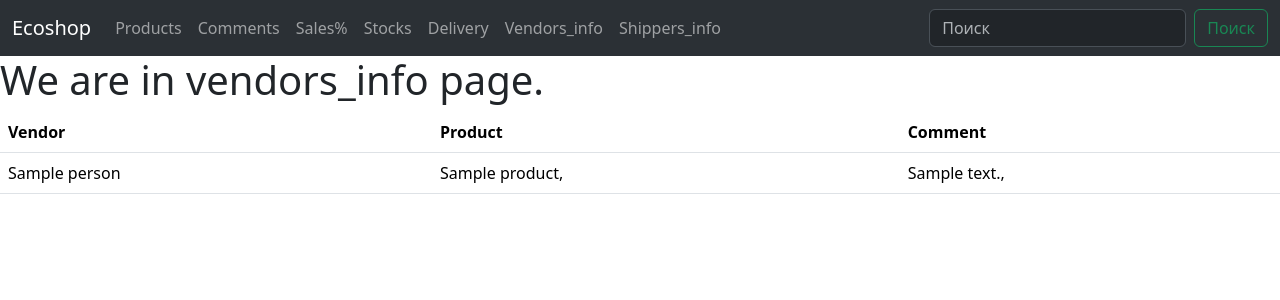
After one commit to DenisListopad94/Bobrovich_Django, a Django app: page /ecoshop/vendors_info/ in a window 1280 px wide. The commit adds this page. Shown: the top 300 px of the page. Run offline with Django 4.2, Linux system fonts and the light colour scheme; tables that the repository leaves empty hold one stand-in row (values such as "Sample post").

Commit message:
Django project 5 select and prefetch_related + Django5.txt

```diff
--- a/requirements.txt
+++ b/requirements.txt
@@ -2,3 +2,4 @@ Django==4.2.6
 django-extensions==3.2.3
 ipython==8.16.1
 psycopg2-binary==2.9.9
+django-debug-toolbar==4.2.0
--- a/shop/ecoshop/models.py
+++ b/shop/ecoshop/models.py
@@ -26,42 +26,16 @@ class Product(models.Model):
         return self.name
 
 
-class Vendor(models.Model):
-    name = models.CharField(max_length=40)
-    address = models.CharField(max_length=40, null=True)
-    email = models.EmailField(null=True)
-    phone = models.CharField(max_length=20, null=True)
-    inn = models.PositiveIntegerField()
-    product = models.ManyToManyField("Product")
-
-    def __str__(self):
-        return self.name
-
-
-class Shipper(models.Model):
+class Person(models.Model):
     name = models.CharField(max_length=40)
     address = models.CharField(max_length=40, null=True)
     email = models.EmailField(null=True)
     phone = models.CharField(max_length=20, null=True)
     product = models.ManyToManyField("Product")
 
-    def __str__(self):
-        return self.name
 
-
-class ReviewsProducts(models.Model):
-    product = models.ForeignKey("Product", on_delete=models.CASCADE)
-    title = models.CharField(max_length=40)
-    descriptions = models.CharField(max_length=300, default="default review")
-    author = models.CharField(max_length=40)
-    review_time = models.DateField(auto_now_add=True)
-
-    def __str__(self):
-        return self.title
-
-
-class PassportShipper(models.Model):
-    shipper = models.OneToOneField("Shipper", on_delete=models.CASCADE)
+class Passport(models.Model):
+    person = models.OneToOneField("Person", on_delete=models.CASCADE)
     passport_number = models.PositiveIntegerField()
     passport_series = models.CharField(max_length=5)
 
@@ -69,17 +43,46 @@ class PassportShipper(models.Model):
         return str(self.passport_number)
 
 
-class VendorRating(models.Model):
-    vendor = models.ForeignKey("Vendor", on_delete=models.CASCADE)
-    vendor_rating = models.PositiveIntegerField()
+class Vendor(Person):
+    inn = models.PositiveIntegerField()
 
     def __str__(self):
-        return str(self.vendor_rating)
+        return self.name
 
 
-class ShipperRating(models.Model):
-    shipper = models.ForeignKey("Shipper", on_delete=models.CASCADE)
-    shipper_rating = models.PositiveIntegerField()
+class Shipper(Person):
+    personal_discont = models.FloatField()
 
     def __str__(self):
-        return str(self.shipper_rating)
+        return self.name
+
+
+class Reviews(models.Model):
+    title = models.CharField(max_length=40)
+    descriptions = models.CharField(max_length=300, default="default review")
+    author = models.CharField(max_length=40)
+    review_time = models.DateField(auto_now_add=True)
+
+    class Meta:
+        abstract = True
+
+
+class ProductReviews(Reviews):
+    product = models.ForeignKey("Product", on_delete=models.CASCADE)
+
+    def __str__(self):
+        return self.title
+
+
+class VendorReviews(Reviews):
+    vendor = models.ForeignKey("Vendor", on_delete=models.CASCADE)
+
+    def __str__(self):
+        return self.title
+
+
+class ShipperReviews(Reviews):
+    shipper = models.ForeignKey("Shipper", on_delete=models.CASCADE)
+
+    def __str__(self):
+        return self.title
--- a/shop/ecoshop/templates/navbar.html
+++ b/shop/ecoshop/templates/navbar.html
@@ -21,6 +21,12 @@
         <li class="nav-item">
           <a class="nav-link" href="#">Delivery</a>
         </li>
+        <li class="nav-item">
+          <a class="nav-link" href="{% url 'vendors_info_ecoshop' %}">Vendors_info</a>
+        </li>
+        <li class="nav-item">
+          <a class="nav-link" href="{% url 'shippers_info_ecoshop' %}">Shippers_info</a>
+        </li>
       </ul>
       <form class="d-flex" role="search">
         <input class="form-control me-2" type="search" placeholder="Поиск" aria-label="Поиск">
--- /dev/null
+++ b/shop/ecoshop/templates/vendors_info.html
@@ -0,0 +1,32 @@
+{% extends "base.html" %}
+{% block title %}Vendors_info{% endblock %}
+{% block content %}
+
+<h1> We are in vendors_info page. </h1>
+
+<table class="table">
+  <thead>
+    <tr>
+      <th scope="col">Vendor</th>
+      <th scope="col">Product</th>
+      <th scope="col">Comment</th>
+    </tr>
+  </thead>
+  <tbody>
+  {% for vendor in vendors %}
+    <tr>
+      <td>{{vendor.name}}</td>
+      <td>{% for product in vendor.product.all %}
+            {{product.name}},
+          {% endfor %}
+      </td>
+      <td>{% for description in vendor.vendorreviews_set.all %}
+            {{description.descriptions}},
+          {% endfor %}
+      </td>
+    </tr>
+  {% endfor %}
+  </tbody>
+</table>
+
+{% endblock %}
--- a/shop/ecoshop/urls.py
+++ b/shop/ecoshop/urls.py
@@ -1,6 +1,7 @@
 from django.urls import path
 
-from .views import index_ecoshop, info_ecoshop, products_ecoshop, comments_ecoshop, products_catalog
+from .views import index_ecoshop, info_ecoshop, products_ecoshop, comments_ecoshop, products_catalog, \
+    vendors_info_ecoshop, shippers_info_ecoshop
 
 urlpatterns = [
     path("index/", index_ecoshop, name="index_ecoshop"),
@@ -8,4 +9,6 @@ urlpatterns = [
     path("products/", products_ecoshop, name="products_ecoshop"),
     path("comments/", comments_ecoshop, name="comments_ecoshop"),
     path("products_catalog/", products_catalog),
+    path("vendors_info/", vendors_info_ecoshop, name="vendors_info_ecoshop"),
+    path("shippers_info/", shippers_info_ecoshop, name="shippers_info_ecoshop")
 ]
--- a/shop/ecoshop/views.py
+++ b/shop/ecoshop/views.py
@@ -1,4 +1,5 @@
 from django.shortcuts import render
+from .models import ProductReviews, Vendor, Shipper
 from django.http import HttpResponse
 
 PRODUCTS = {
@@ -38,7 +39,12 @@ def products_ecoshop(request):
 
 
 def comments_ecoshop(request):
-    return render(request, "comments.html")
+    comments = ProductReviews.objects.select_related("product").all
+
+    context = {
+        "comments": comments
+    }
+    return render(request, "comments.html", context=context)
 
 
 def products_catalog(request):
@@ -48,3 +54,23 @@ def products_catalog(request):
     }
 
     return render(request, "products_catalog.html", context=context)
+
+
+def vendors_info_ecoshop(request):
+    vendors = Vendor.objects.prefetch_related("product").all#prefetch_related("vendor__vendorreviews_set").
+
+    context = {
+        "vendors": vendors
+    }
+
+    return render(request, "vendors_info.html", context=context)
+
+
+def shippers_info_ecoshop(request):
+    shippers = Shipper.objects.prefetch_related("product").all#prefetch_related("shipper__shipperreviews_set").
+
+    context = {
+        "shippers": shippers
+    }
+
+    return render(request, "shippers_info.html", context=context)
--- a/shop/shop/urls.py
+++ b/shop/shop/urls.py
@@ -19,5 +19,6 @@ from django.urls import path, include
 
 urlpatterns = [
     path('admin/', admin.site.urls),
-    path('ecoshop/', include("ecoshop.urls"))
+    path('ecoshop/', include("ecoshop.urls")),
+    path("__debug__/", include("debug_toolbar.urls")),
 ]
```
Also changed, not shown: Django5.txt (added, +11 -0 lines), shop/ecoshop/admin.py (+5 -5 lines), shop/ecoshop/templates/comments.html (+24 -1 lines), shop/ecoshop/templates/shippers_info.html (added, +32 -0 lines), shop/shop/settings.py (+7 -1 lines).
